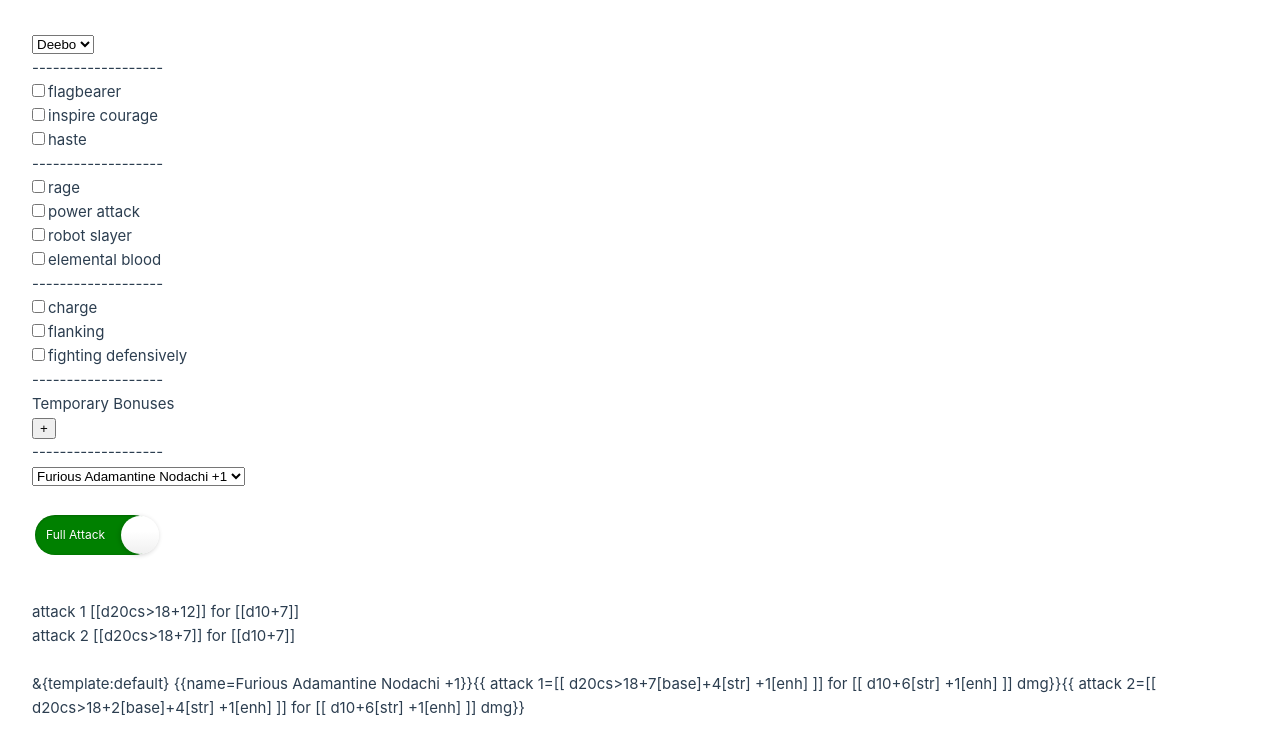
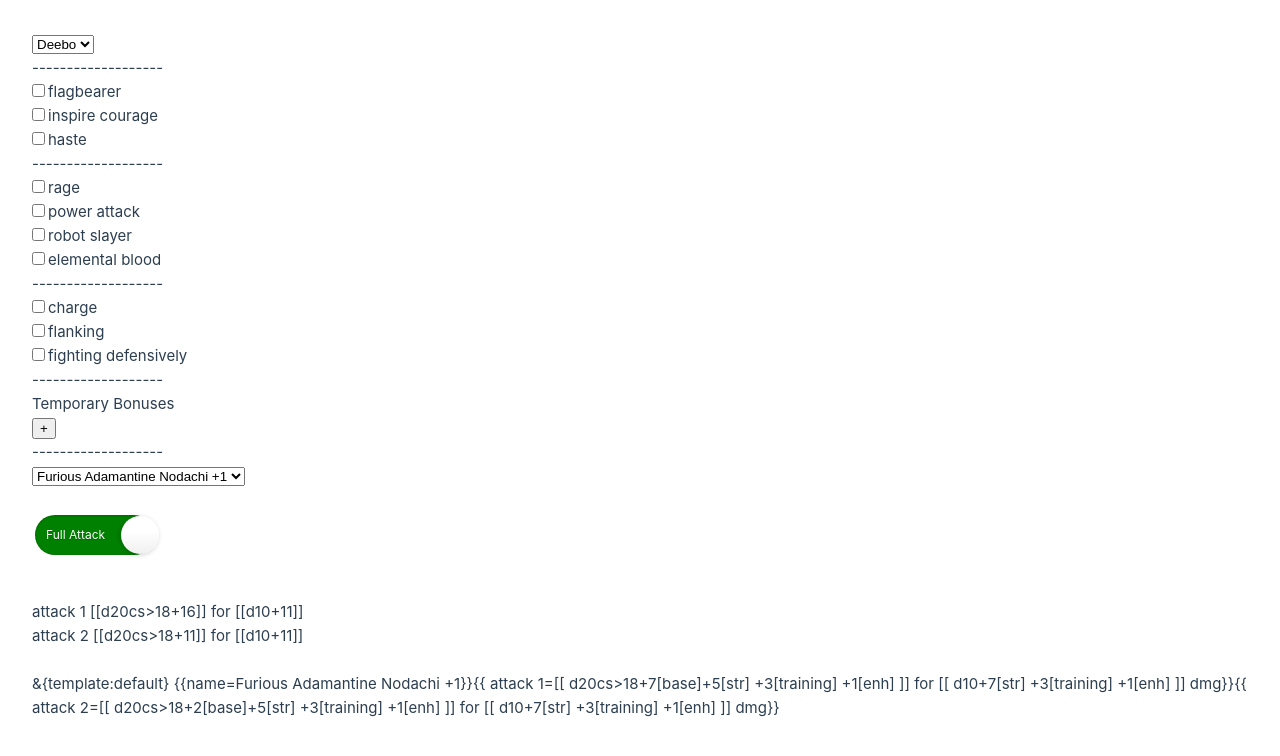
Before and after one commit to mike-miller-dev/pathfinder-vue, a Vue app: page / in a window 1280 px wide. Shown: the top 756 px of the page. Built offline with nearby package versions, Linux system fonts and the light colour scheme.

Commit message:
add some items

```diff
--- a/src/components/Pathfinder.vue
+++ b/src/components/Pathfinder.vue
@@ -72,11 +72,12 @@ export default defineComponent({
         {
           name: 'Deebo',
           baseAttack: 7,
-          str: 19,
+          str: 21,
           attacks:  [
             { name: 'Furious Adamantine Nodachi +1', stat: 'str', type: 'melee2h', damageDice: 'd10', crit: 18,
               bonuses: [
                 { attackMod: 1, damageMod: 1, type: 'enh' },
+                { attackMod: 3, damageMod: 3, type: 'training' }
               ],
               conditionalBonuses: [ {condition: 'raging', bonuses: [ { attackMod: 3, damageMod: 3,type: 'enh' }] }]
             },
@@ -188,7 +189,7 @@ export default defineComponent({
 
       //first attack
       fullAttacks.push({
-        name: 'attack' + (this.baseAttacks.length > 1 ? ' 1' : ''),
+        name: `attack ${this.baseAttacks.length > 1 ? ' 1' : ''}`,
         value: this.baseAttacks[0]
       });
 
@@ -212,7 +213,7 @@ export default defineComponent({
       for (var i = 1; i < this.baseAttacks.length; i++) {
         let iterative = this.baseAttacks[i];
         fullAttacks.push({
-          name: 'attack ' + (i+1),
+          name: `attack ${i+1}`,
           value: iterative
         });
       }
```
